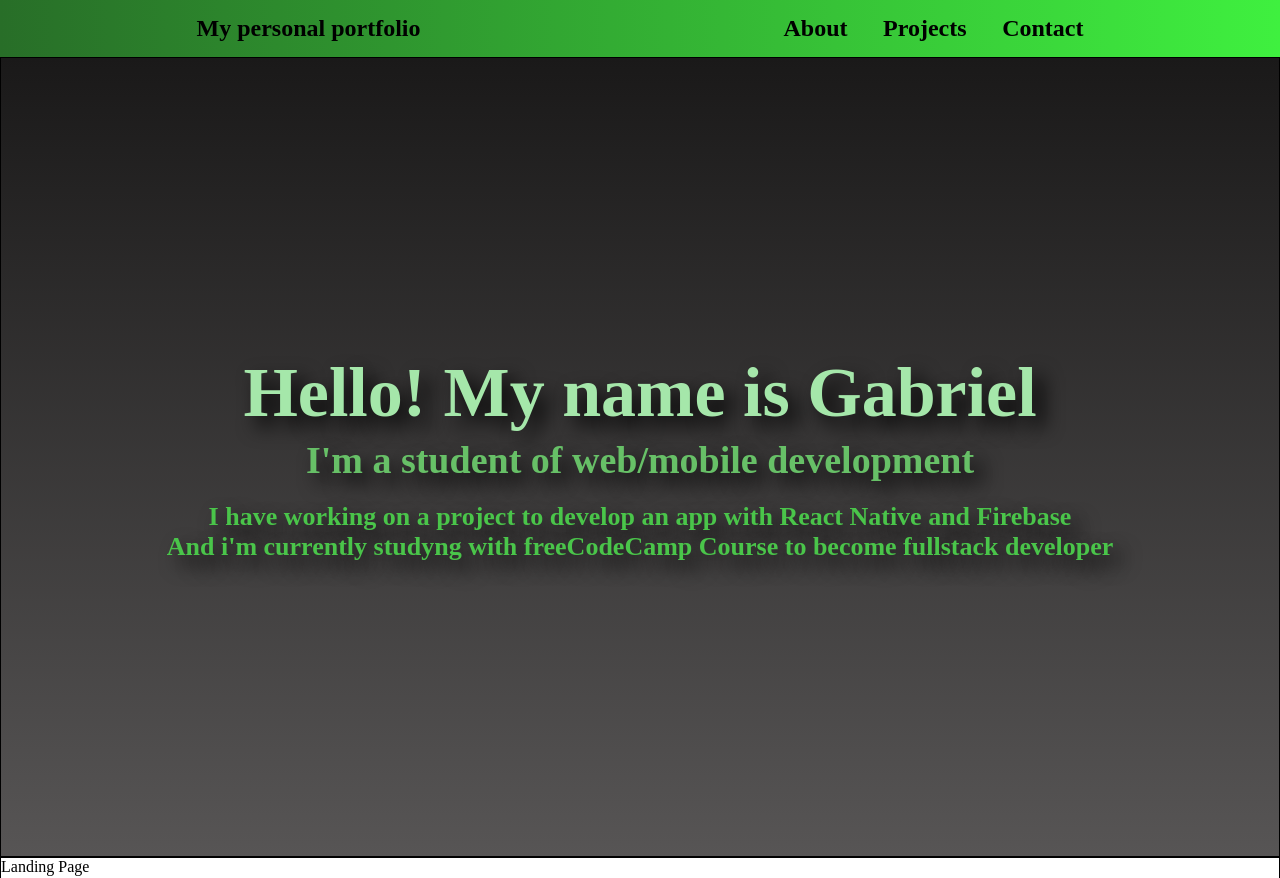
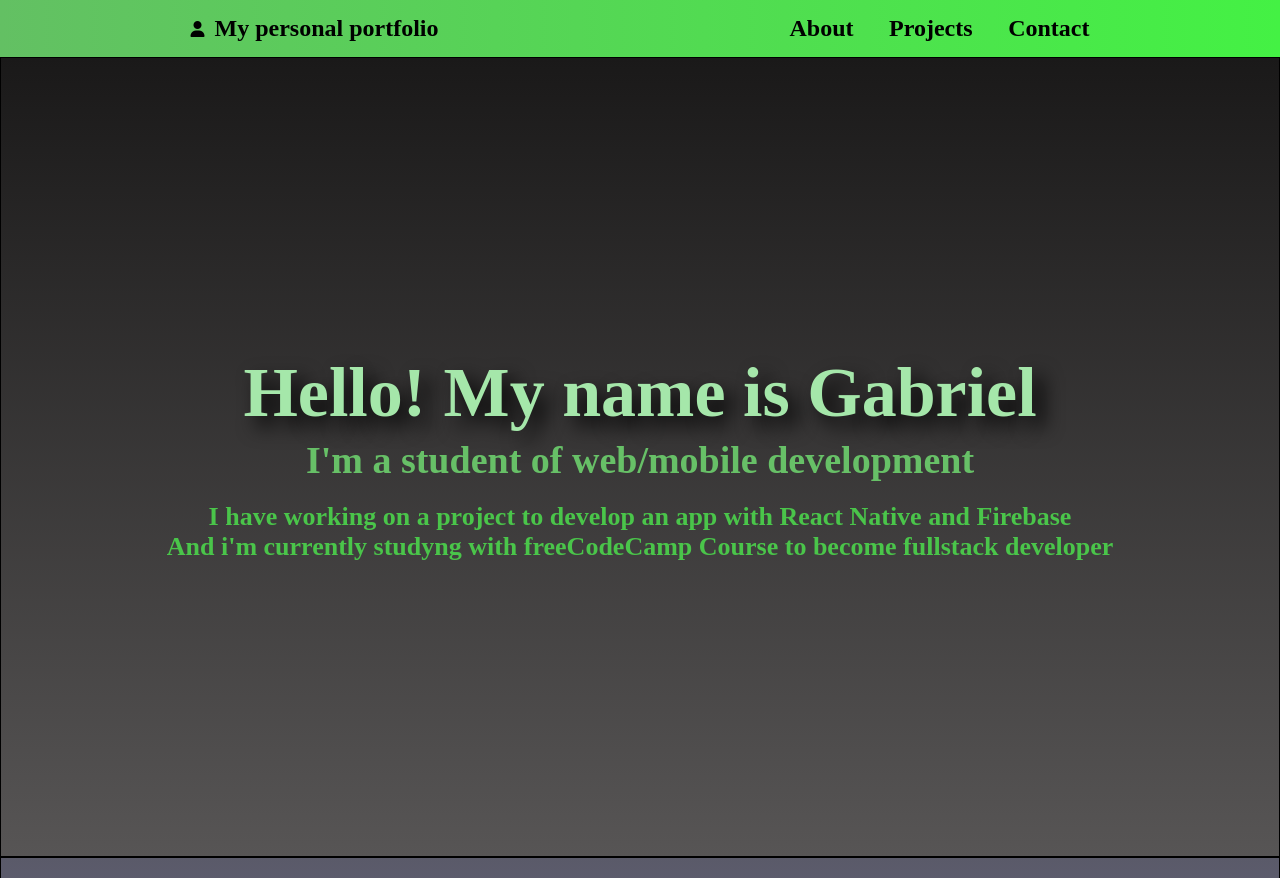
Before and after one commit to GabrielHenriP/freeCodeCamp-projects, a plain HTML site: page Responsive_Web_Design_Projects/Personal_Portfolio_webpage/index.html in a window 1280 px wide. Shown: the top 878 px of the page. Drawn offline with Linux system fonts and the light colour scheme.

Commit message:
inserindo pasta com imagens

```diff
--- a/Responsive_Web_Design_Projects/Personal_Portfolio_webpage/index.html
+++ b/Responsive_Web_Design_Projects/Personal_Portfolio_webpage/index.html
@@ -5,6 +5,7 @@
 <head>
     <meta charset="UTF-8">
     <meta name="viewport" content="width=device-width, initial-scale=1.0">
+    <script src="https://kit.fontawesome.com/a076d05399.js"></script>
     <link rel="stylesheet" href="style.css">
     <title>Personal Portfolio Webpage</title>
 </head>
@@ -16,7 +17,11 @@
             <li><a href="#projects">Projects</a></li>
             <li><a href="#contact">Contact</a></li>
         </ul>
-        <h1>My personal portfolio</h1>
+        <div class="user">
+            <i class="fas fa-user"></i>
+            <h1>My personal portfolio</h1>
+
+        </div>
     </nav>
 
 
@@ -31,7 +36,9 @@
         </section>
         <section id="projects">
             <div class="project-tile">
-                <a href="https://codepen.io/gabrielhenrip/full/VwKvMvv" target="_blank">Landing Page</a>
+                <a href="https://codepen.io/gabrielhenrip/full/VwKvMvv" target="_blank">
+                <img src="" alt="">
+                </a>
             </div>
         </section>
         <section id="contact">
--- a/Responsive_Web_Design_Projects/Personal_Portfolio_webpage/style.css
+++ b/Responsive_Web_Design_Projects/Personal_Portfolio_webpage/style.css
@@ -31,7 +31,7 @@ nav{
     top: 0;
     left: 0;
     width: 100%;
-    background: linear-gradient(to right,rgb(40, 110, 40), rgb(63, 240, 63));
+    background: linear-gradient(to right,rgb(99, 192, 99), rgb(68, 241, 68));
     padding: 15px;
     display: flex;
     justify-content: space-around;
@@ -45,6 +45,17 @@ ul{
     justify-content: space-between;
     font-weight: bold;
     font-size: 24px;
+}
+
+.user{
+    display: flex;
+    flex-direction: row;
+    justify-content: space-between;
+    align-items: center;
+}
+
+.user i{
+    margin-right: 10px;
 }
 
 main{
@@ -65,12 +76,13 @@ main{
     justify-content: center;
     align-items: center;
     flex-direction: column;
-    text-shadow: 10px 10px 20px black;
+
 }
 
 .apresentation h1{
     font-size: 70px;
     padding-bottom: 5px;
+    text-shadow: 10px 10px 20px black;
 }
 
 .apresentation h2{
@@ -83,3 +95,7 @@ main{
     font-size: 26px;
     color: rgb(74, 197, 74);
 }
+
+#projects{
+    background: linear-gradient(rgb(90, 90, 105), rgb(156, 133, 221));
+}
```
Also changed, not shown: images/jogoPontinho.png (added), images/minhaflix.png (added), images/proffy.png (added).
